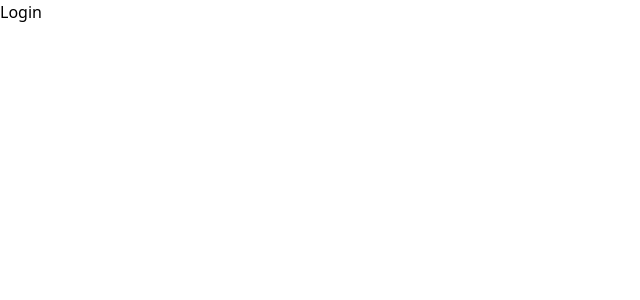
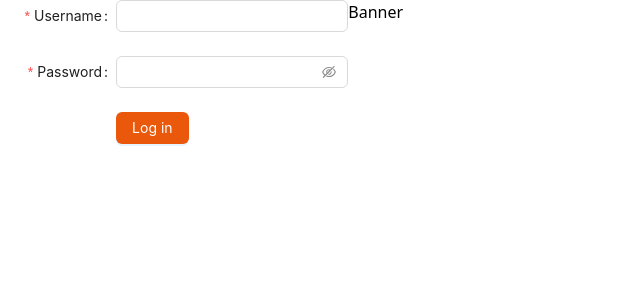
Before and after one commit to baogtrang/bcs08_user, a React (Create React App) app: page /login in a window 1280 px wide. Shown: the top 300 px of the page, without its empty margins (0-640 px from the left). Built offline with nearby package versions, Linux system fonts and the light colour scheme.

Commit message:
error fixed

```diff
--- /dev/null
+++ b/src/api/config.js
@@ -0,0 +1,8 @@
+export const TOKEN_CYBER =
+  "eyJhbGciOiJIUzI1NiIsInR5cCI6IkpXVCJ9.eyJ0ZW5Mb3AiOiJCb290Y2FtcCA1MSIsIkhldEhhblN0cmluZyI6IjIzLzAyLzIwMjQiLCJIZXRIYW5UaW1lIjoiMTcwODY0NjQwMDAwMCIsIm5iZiI6MTY4MDM2ODQwMCwiZXhwIjoxNzA4Nzk0MDAwfQ.m054V9MFrBY26j2t-FxqIXGcOVQim2UUk_G-OoewJUY";
+
+export const configHeaders = () => {
+  return {
+    TokenCybersoft: TOKEN_CYBER,
+  };
+};
--- a/src/page/Home/Home.js
+++ b/src/page/Home/Home.js
@@ -1,18 +1,11 @@
-import React, {useEffect} from 'react'
-import { useNavigate } from 'react-router-dom';
-import FormLogin from './Form';
+import React from 'react'
 
 export default function Home() {
-  // let navigate = useNavigate();
 
-  // useEffect(()=>{
-  //   navigate("/login");
-  // }, [navigate]);
 
   return (
     <div className="container flex">
       Home
-      <FormLogin/>
     </div>
   )
 }
--- a/src/page/Home/Form.js
+++ b/src/page/Login/Form.js
@@ -62,8 +62,8 @@ const FormLogin = () => (
         span: 16,
       }}
     >
-      <Button type="primary" htmlType="submit">
-        Submit
+      <Button type="primary" className='bg-orange-600' htmlType="submit">
+        Log in
       </Button>
     </Form.Item>
   </Form>
--- a/src/page/Login/Login.js
+++ b/src/page/Login/Login.js
@@ -1,10 +1,12 @@
 import React from 'react'
 import Banner from './Banner'
+import FormLogin from './Form'
 
 export default function Login() {
   return (
     <div className='container flex'>
-      Login
+      <FormLogin/>
+      <Banner/>
     </div>
   )
 }
```
